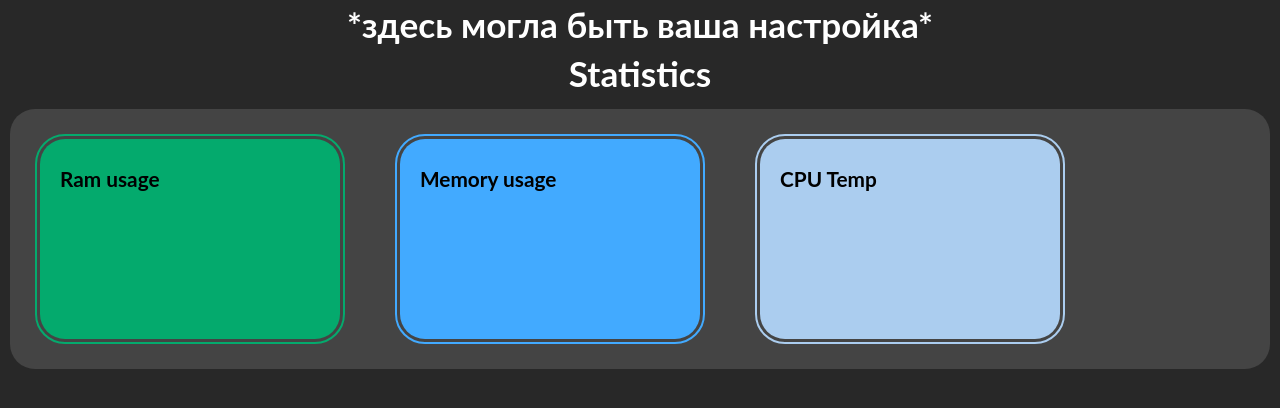
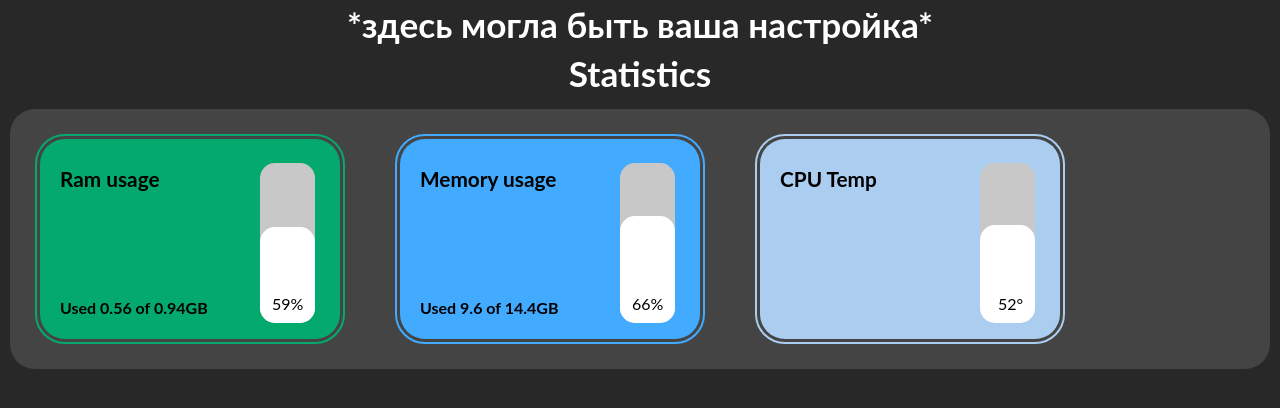
Before and after one commit to Soskiiit/eto_strelyaet, a Flask app: page /sett in a window 1280 px wide. Shown: the part 55-463 px from the top of the page. Run offline with Flask 2, Linux system fonts and the light colour scheme.

Commit message:
template for stats

```diff
--- a/server.py
+++ b/server.py
@@ -134,7 +134,17 @@ def first_manual():
 
 @app.route("/sett")
 def setts():
-    return render_template("settings.html")
+    st_cpu_temp = 52
+    st_used_ram = 0.56
+    st_total_ram = 0.94
+    st_used_mem = 9.6
+    st_total_mem = 14.4
+    if st_cpu_temp > 85:
+        return render_template("settings.html", used_ram=st_used_ram, total_ram=st_total_ram, used_mem=st_used_mem,
+                               total_mem=st_total_mem, cpu_temp=85, cpu_d_temp=st_cpu_temp, temp_c="rgb(240, 100, 100)")
+    else:
+        return render_template("settings.html", used_ram=st_used_ram, total_ram=st_total_ram, used_mem=st_used_mem,
+                               total_mem=st_total_mem, cpu_temp=st_cpu_temp, cpu_d_temp=st_cpu_temp, temp_c="white")
 
 
 @app.route("/m_s")
--- a/templates/settings.html
+++ b/templates/settings.html
@@ -33,16 +33,77 @@
     <h1>
         Statistics
     </h1>
+    <style>
+        .stat_bar {
+            height: 160px;
+            width: 55px;
+            border-radius: 15px;
+            background-color: rgb(200, 200, 200);
+            margin: -55px 220px;
+            position: absolute;
+        }
+        .zero_bar {
+            height: 0px;
+            width: 55px;
+            border-radius: 15px;
+            background-color: rgb(200, 200, 200);
+            margin: 105px 220px;
+            position: absolute;
+            z-index: 999;
+            transition: all 0.9s ease;
+        }
+        .ram_act {
+            height: calc(160px * {{ used_ram / total_ram }});
+            width: 55px;
+            border-radius: 15px;
+            background-color: rgb(255, 255, 255);
+            margin: calc(-55px + 160px * (1 - {{ used_ram / total_ram }})) 220px;
+            position: absolute;
+            z-index: 999;
+            transition: all 0.9s ease;
+        }
+        .mem_act {
+            height: calc(160px * {{ used_mem / total_mem }});
+            width: 55px;
+            border-radius: 15px;
+            background-color: rgb(255, 255, 255);
+            margin: calc(-55px + 160px * (1 - {{ used_mem / total_mem }})) 220px;
+            position: absolute;
+            z-index: 999;
+            transition: all 1.1s ease;
+        }
+        .temp_act {
+            height: calc(160px * {{ cpu_temp / 85 }});
+            width: 55px;
+            border-radius: 15px;
+            background-color: {{ temp_c }};
+            margin: calc(-55px + 160px * (1 - {{ cpu_temp / 85 }})) 220px;
+            position: absolute;
+            z-index: 999;
+            transition: all 1.3s ease;
+        }
+    </style>
       <div class="pod_t">
           <div class="tiles">
               <div class="tile-green">
                   <h2 class="stat_heading">Ram usage</h2>
+                  <h4 style="color:black; margin: 80px 20px; position: absolute;">Used {{used_ram}} of {{total_ram}}GB</h4>
+                  <p class="stat_bar"></p>
+                  <p id="ramb" class="zero_bar"></p>
+                  <p style="color: black; margin: 75px 232px; position: absolute; z-index: 1000;">{{ ((used_ram / total_ram)*100)|int }}%</p>
               </div>
               <div class="tile-blue">
                   <h2 class="stat_heading">Memory usage</h2>
+                  <h4 style="color:black; margin: 80px 20px; position: absolute;">Used {{used_mem}} of {{total_mem}}GB</h4>
+                  <p class="stat_bar"></p>
+                  <p id="memb" class="zero_bar"></p>
+                  <p style="color: black; margin: 75px 232px; position: absolute; z-index: 1000;">{{ ((used_mem / total_mem)*100)|int }}%</p>
               </div>
               <div class="tile-yell">
                   <h2 class="stat_heading">CPU Temp</h2>
+                  <p class="stat_bar"></p>
+                  <p id="tempb" class="zero_bar"></p>
+                  <p style="color: black; margin: 75px 238px; position: absolute; z-index: 1000;">{{ (cpu_d_temp)|int }}°</p>
               </div>
           </div>
       </div>
@@ -59,6 +120,9 @@
   <script>
     window.onload = function asd() {
             document.getElementById('sec').className = "body_visible";
+            document.getElementById('ramb').className = "ram_act";
+            document.getElementById('memb').className = "mem_act";
+            document.getElementById('tempb').className = "temp_act";
         }
   </script>
 </body>
```
